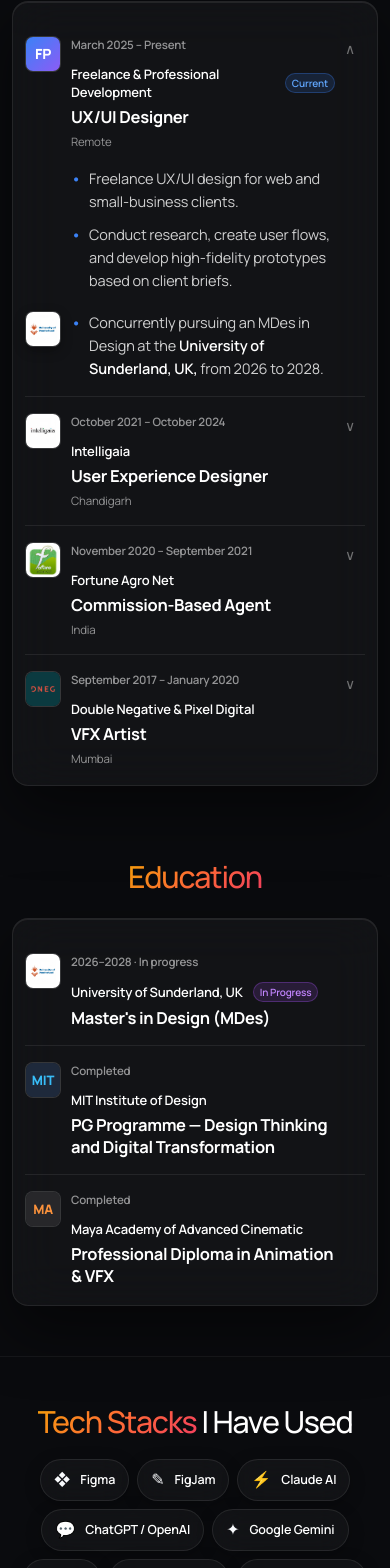
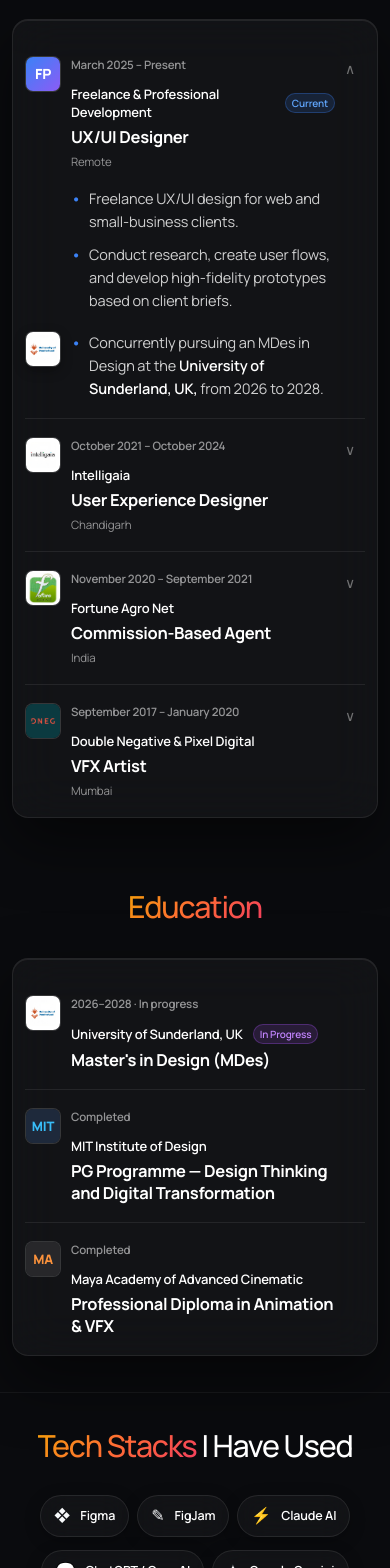
Before and after one commit to debarghyochaudhuri-ship-it/debarghyo-portfolio, a Next.js app: page / in a window 390 px wide. Shown: the part 4579-6147 px from the top of the page. Built offline with nearby package versions, Linux system fonts and the light colour scheme.

Commit message:
Fix production playback, carousel and responsive spacing

```diff
--- a/src/app/page.tsx
+++ b/src/app/page.tsx
@@ -730,16 +730,58 @@ export default function PortfolioPage() {
     const video = videoRef.current;
     if (!video) return;
 
+    // Enforce iPad / iOS Safari inline autoplay prerequisites
     video.defaultMuted = true;
     video.muted = true;
     video.playsInline = true;
     video.loop = false;
-    video.playbackRate = 1.0;
-    video.play().catch(() => {});
+    video.setAttribute("playsinline", "true");
+    video.setAttribute("webkit-playsinline", "true");
+    video.setAttribute("muted", "");
 
     let blurTriggered = false;
     let animId: number;
     let lastAppliedRate = 1.0;
+    let interactionListenerAttached = false;
+
+    const cleanupInteractionListeners = () => {
+      if (interactionListenerAttached) {
+        window.removeEventListener("touchstart", onFirstInteraction);
+        window.removeEventListener("scroll", onFirstInteraction);
+        window.removeEventListener("pointerdown", onFirstInteraction);
+        interactionListenerAttached = false;
+      }
+    };
+
+    const onFirstInteraction = () => {
+      cleanupInteractionListeners();
+      if (video && video.paused) {
+        video.play().catch(() => {});
+      }
+    };
+
+    const tryPlay = () => {
+      if (!video || !video.paused) return;
+      const playPromise = video.play();
+      if (playPromise !== undefined) {
+        playPromise.catch(() => {
+          // Fallback for iPad low-power mode or strict autoplay restrictions:
+          // Resume on user's first touch/scroll gesture (guaranteed single registration)
+          if (!interactionListenerAttached) {
+            interactionListenerAttached = true;
+            window.addEventListener("touchstart", onFirstInteraction, { passive: true });
+            window.addEventListener("scroll", onFirstInteraction, { passive: true });
+            window.addEventListener("pointerdown", onFirstInteraction, { passive: true });
+          }
+        });
+      }
+    };
+
+    if (video.readyState >= 2) {
+      tryPlay();
+    } else {
+      video.addEventListener("canplay", tryPlay, { once: true });
+    }
 
     const checkSettle = () => {
       if (!video) return;
@@ -803,6 +845,8 @@ export default function PortfolioPage() {
 
     return () => {
       cancelAnimationFrame(animId);
+      cleanupInteractionListeners();
+      video.removeEventListener("canplay", tryPlay);
       video.removeEventListener("play", onPlay);
       video.removeEventListener("timeupdate", onTimeUpdate);
       video.removeEventListener("ended", onEnded);
@@ -1396,6 +1440,7 @@ export default function PortfolioPage() {
               autoPlay
               muted
               playsInline
+              {...({ "webkit-playsinline": "true" } as Record<string, string>)}
               poster="/images/hero-cinematic.png"
               preload="auto"
               disablePictureInPicture
--- a/src/app/portfolio.css
+++ b/src/app/portfolio.css
@@ -1668,7 +1668,9 @@
         }
 
         @media (hover: none) {
-            .modal-carousel-nav:hover,
+            .modal-carousel-nav:hover {
+                transform: translateY(-50%);
+            }
             .modal-carousel-expand:hover,
             .modal-close:hover {
                 transform: none;
@@ -2901,18 +2903,24 @@
    ═══════════════════════════════════════════ */
 .v2-experience-section {
     background: transparent;
-    padding: 60px 32px 100px;
+    padding: 88px 32px 56px;
     position: relative;
     z-index: 5;
 }
 
+#experience.v2-experience-section {
+    padding-top: 88px;
+    padding-bottom: 56px;
+}
+
 #education.v2-experience-section {
-    padding-top: 60px;
+    padding-top: 56px;
+    padding-bottom: 56px;
 }
 
 .v2-experience-header {
     text-align: center;
-    margin-bottom: 40px;
+    margin-bottom: 48px;
 }
 
 .v2-experience-title {
@@ -3156,7 +3164,7 @@
    ═══════════════════════════════════════════ */
 .v2-stacks-section {
     background: transparent;
-    padding: 80px 32px 100px;
+    padding: 56px 32px 56px;
     position: relative;
     z-index: 5;
     text-align: center;
@@ -3175,7 +3183,7 @@
     line-height: 1.12;
     color: #ffffff;
     letter-spacing: -0.04em;
-    margin-bottom: 40px;
+    margin-bottom: 48px;
 }
 
 /* Horizontal Tech Stacks Strip */
@@ -3184,8 +3192,8 @@
     align-items: center;
     justify-content: center;
     flex-wrap: wrap;
-    gap: 14px;
-    margin-bottom: 84px;
+    gap: 16px 14px;
+    margin-bottom: 72px;
     max-width: 1080px;
     margin-left: auto;
     margin-right: auto;
@@ -3231,11 +3239,11 @@
 /* Skills Cloud */
 .v2-skills-cloud {
     max-width: 1020px;
-    margin: 0 auto 64px;
+    margin: 0 auto 56px;
     display: flex;
     flex-wrap: wrap;
     justify-content: center;
-    gap: 12px 14px;
+    gap: 14px 14px;
 }
 
 .v2-skill-pill {
@@ -3310,7 +3318,7 @@
    ═══════════════════════════════════════════ */
 .v2-contact-section {
     background: transparent;
-    padding: 120px 48px 80px;
+    padding: 56px 48px 80px;
     position: relative;
     z-index: 5;
     border-top: 1px solid rgba(255, 255, 255, 0.06);
@@ -3328,7 +3336,7 @@
     line-height: 1.12;
     letter-spacing: -0.04em;
     color: #ffffff;
-    margin-bottom: 40px;
+    margin-bottom: 48px;
     text-transform: none;
 }
 
@@ -3815,13 +3823,18 @@
 
     /* Fold 3: Frosted Experience */
     .v2-experience-section {
-        padding: 60px 20px 70px;
+        padding: 64px 20px 44px;
+    }
+    #experience.v2-experience-section {
+        padding-top: 64px;
+        padding-bottom: 44px;
     }
     #education.v2-experience-section {
-        padding-top: 40px;
+        padding-top: 44px;
+        padding-bottom: 44px;
     }
     .v2-experience-header {
-        margin-bottom: 40px;
+        margin-bottom: 38px;
     }
     .v2-experience-title {
         font-size: clamp(2.2rem, 4.5vw, 2.6rem);
@@ -3883,32 +3896,32 @@
 
     /* Fold 4: Tech Stacks & Skills */
     .v2-stacks-section {
-        padding: 60px 20px 70px;
+        padding: 44px 20px 44px;
     }
     .v2-stacks-title {
         font-size: clamp(2.2rem, 4.5vw, 2.6rem);
         letter-spacing: -0.04em;
-        margin-bottom: 30px;
+        margin-bottom: 38px;
     }
     .v2-tech-strip {
-        gap: 10px;
-        margin-bottom: 60px;
+        gap: 14px 10px;
+        margin-bottom: 56px;
         max-width: 720px;
     }
     .v2-skills-cloud {
-        gap: 10px 12px;
-        margin-bottom: 50px;
+        gap: 13px 10px;
+        margin-bottom: 44px;
         max-width: 720px;
     }
 
     /* Fold 5: Contact */
     .v2-contact-section {
-        padding: 80px 24px 80px;
+        padding: 44px 24px 64px;
     }
     .v2-contact-bigtitle {
         font-size: clamp(2.2rem, 4.5vw, 2.6rem);
         letter-spacing: -0.04em;
-        margin-bottom: 36px;
+        margin-bottom: 38px;
     }
     .v2-contact-row {
         padding: 20px 16px;
@@ -4257,13 +4270,18 @@
 
     /* Fold 3: Frosted Experience */
     .v2-experience-section {
-        padding: 48px 12px 50px;
+        padding: 56px 12px 36px;
+    }
+    #experience.v2-experience-section {
+        padding-top: 56px;
+        padding-bottom: 36px;
     }
     #education.v2-experience-section {
-        padding-top: 24px;
+        padding-top: 36px;
+        padding-bottom: 36px;
     }
     .v2-experience-header {
-        margin-bottom: 24px;
+        margin-bottom: 34px;
     }
     .v2-experience-title {
         font-size: clamp(1.9rem, 6.8vw, 2.35rem);
@@ -4276,7 +4294,7 @@
     .v2-timeline-row {
         grid-template-columns: 36px 1fr 20px;
         gap: 4px 10px;
-        padding: 16px 0;
+        padding: 18px 0;
     }
     .v2-tl-logo {
         width: 36px;
@@ -4316,24 +4334,24 @@
 
     /* Fold 4: Tech Stacks & Skills */
     .v2-stacks-section {
-        padding: 48px 12px 56px;
+        padding: 36px 14px 36px;
     }
     .v2-stacks-title {
         font-size: clamp(1.9rem, 6.8vw, 2.35rem);
         letter-spacing: -0.04em;
-        margin-bottom: 20px;
+        margin-bottom: 32px;
     }
     .v2-tech-strip {
-        gap: 8px;
-        margin-bottom: 36px;
+        gap: 13px 8px;
+        margin-bottom: 48px;
     }
     .v2-tech-card {
         padding: 7px 13px;
         font-size: 12px;
     }
     .v2-skills-cloud {
-        gap: 7px 8px;
-        margin-bottom: 32px;
+        gap: 12px 8px;
+        margin-bottom: 36px;
     }
     .v2-skill-pill {
         padding: 7px 13px;
@@ -4341,23 +4359,24 @@
     }
     .v2-stacks-callout {
         font-size: 16px;
+        margin-top: 8px;
     }
 
     /* Fold 5: Contact */
     .v2-contact-section {
-        padding: 48px 14px 76px;
+        padding: 36px 14px 64px;
     }
     .v2-contact-bigtitle {
         font-size: clamp(1.9rem, 6.8vw, 2.35rem);
         letter-spacing: -0.04em;
-        margin-bottom: 24px;
+        margin-bottom: 34px;
     }
     .v2-contact-list {
-        margin-bottom: 36px;
+        margin-bottom: 40px;
     }
     .v2-contact-row {
-        padding: 14px 10px;
-        gap: 10px;
+        padding: 16px 12px;
+        gap: 12px;
     }
     .v2-contact-circle-icon {
         width: 34px;
```
